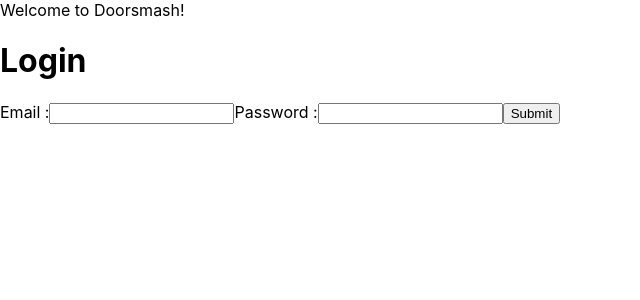
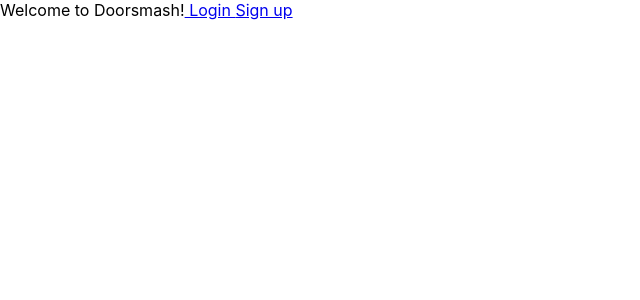
Before and after one commit to Meenakshi-Anand/Food-Delivery-react-app, a React (Create React App) app: page / in a window 1280 px wide. Shown: the top 300 px of the page, without its empty margins (0-640 px from the left). Built offline with nearby package versions, Linux system fonts and the light colour scheme.

Commit message:
route added to login page

```diff
--- a/package.json
+++ b/package.json
@@ -9,6 +9,7 @@
     "jquery": "^3.5.1",
     "react": "^16.13.1",
     "react-dom": "^16.13.1",
+    "react-router-dom": "^5.2.0",
     "react-scripts": "3.4.1"
   },
   "scripts": {
--- a/src/App.js
+++ b/src/App.js
@@ -1,11 +1,12 @@
 import React from 'react';
 import './App.css';
-import Login from './components/login'
+
 function App() {
   return (
     <div>
       Welcome to Doorsmash!
-      <Login />
+      <a href="/login"> Login </a>
+      <a href="/signup"> Sign up </a>
     </div>
   );
 }
--- a/src/index.js
+++ b/src/index.js
@@ -2,6 +2,7 @@
 import ReactDOM from 'react-dom';
 import './index.css';
 import App from './App';
+import Login from './components/login';
 import * as serviceWorker from './serviceWorker';
 import {signUp,login} from './util/session_api_util.js'
 
@@ -9,8 +10,17 @@
 document.addEventListener('DOMContentLoaded', ()=>{
   window.signUp = signUp;
   window.login = login
+  const route = window.location.href.split('/')[3] ;
+  var component = null;
+  switch(route){
+    case "login":
+      component = <Login/> ;
+      break;
+    default:
+      component = <App/> ;
+  }
   const root = document.getElementById('root');
-  ReactDOM.render(<App/>,root);
+  ReactDOM.render(component,root);
 });
 
 // If you want your app to work offline and load faster, you can change
```
Also changed, not shown: src/components/profile.jsx (added), 1 other file (tests, documents, lock files or other folders).
